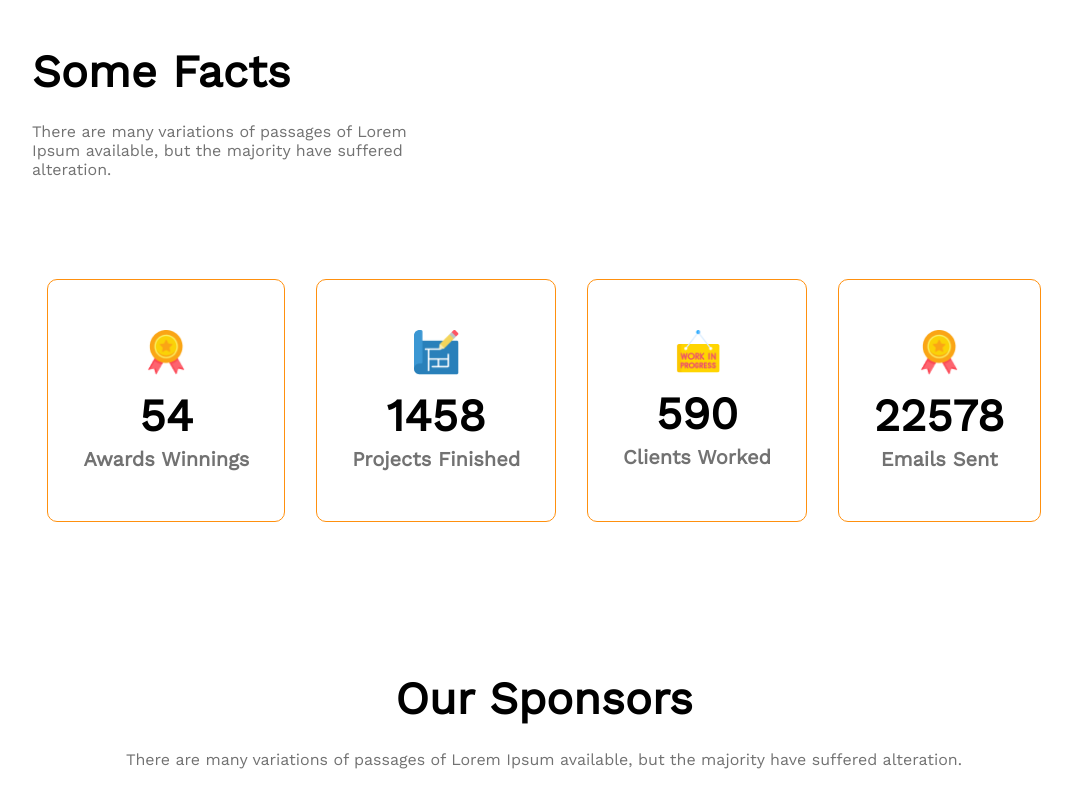
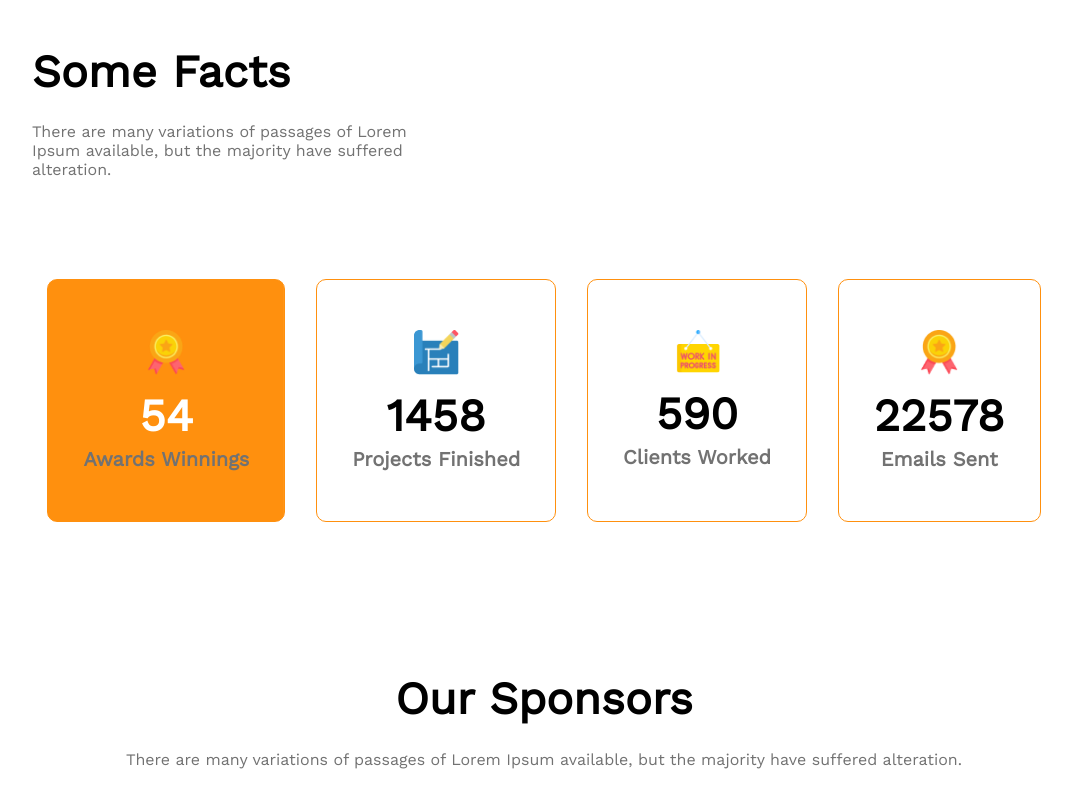
Before and after one commit to ShahriarHossainRifat/g3-architects, a plain HTML site: page index.html in a window 1280 px wide. In both pictures the pointer is over the element 262 px from the left and 4187 px from the top of the page. Shown: the part 3787-4587 px from the top of the page, without its empty margins (96-1168 px from the left). Drawn offline with nearby package versions, Linux system fonts and the light colour scheme.

Commit message:
added hover effect

```diff
--- a/styles/style.css
+++ b/styles/style.css
@@ -206,6 +206,14 @@ nav {
     border-radius: 10px;
     padding: 50px 35px;
 }
+.single-fact {
+    background: linear-gradient(#FF900E 0 0) var(--p, 0) / var(--p, 0) no-repeat;
+    transition: .4s, background-position 0s;
+}
+.single-fact:hover {
+    --p: 100%;
+    color: #fff;
+}
 .single-fact img {
     width: 45px;
 }
```
